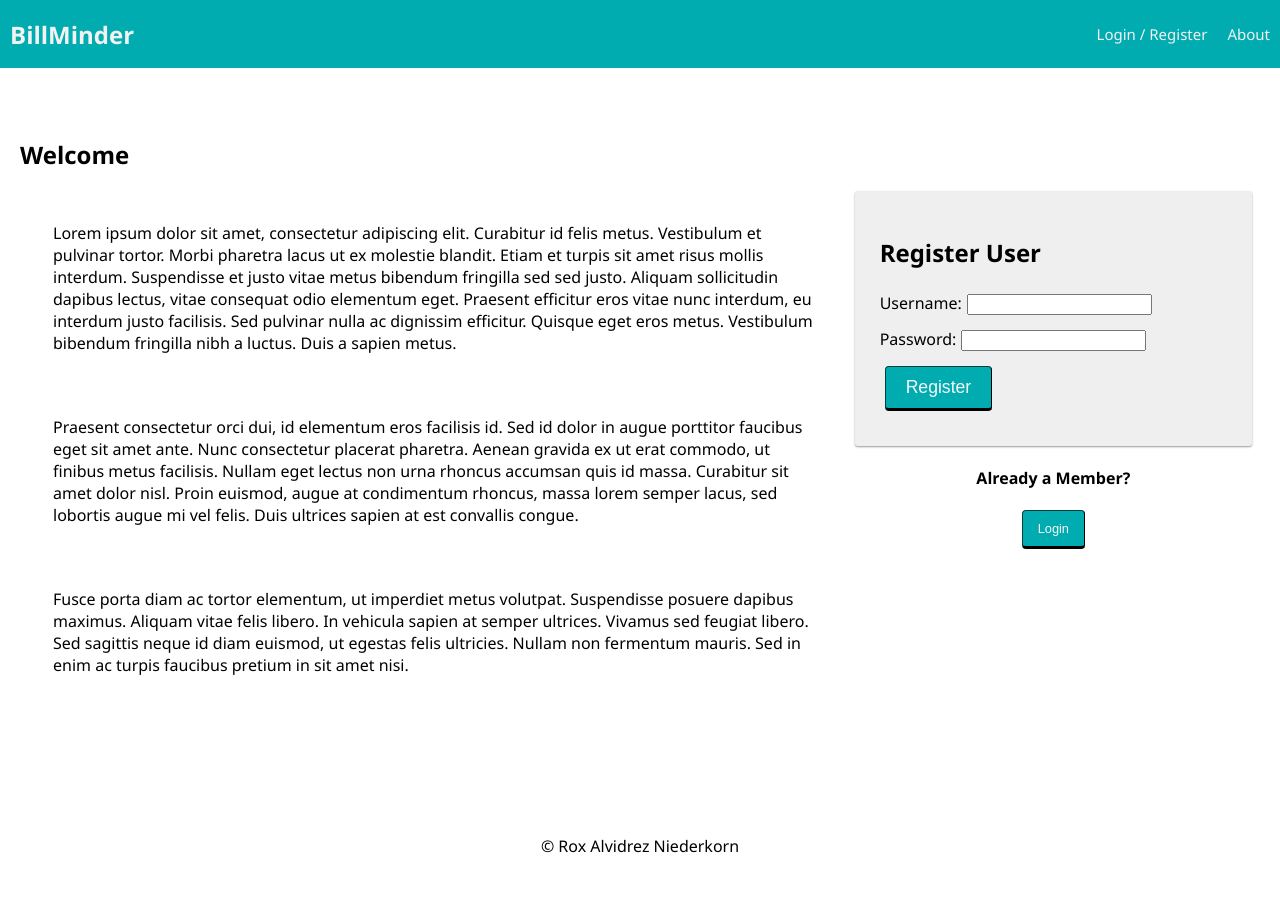
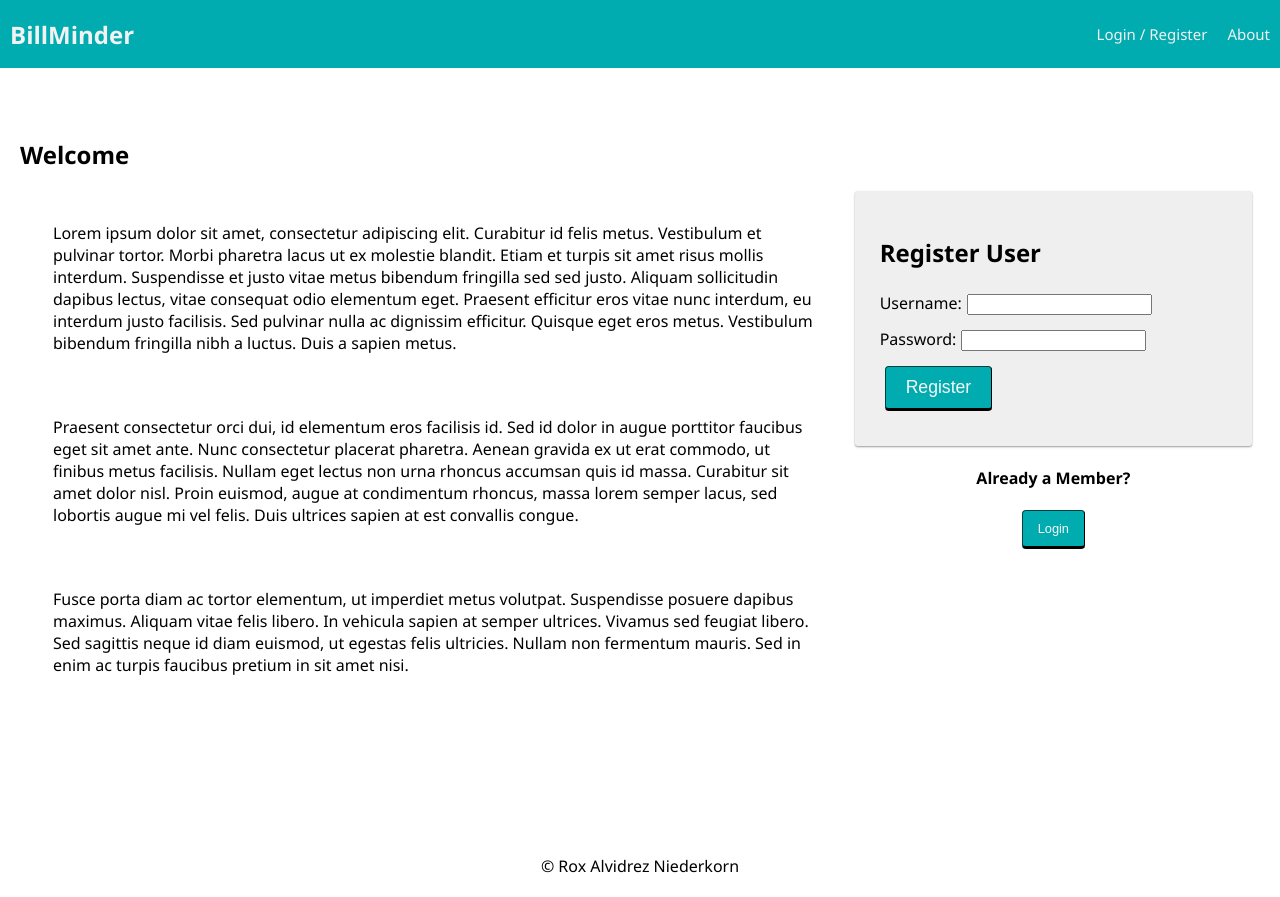
Before and after one commit to Rox-A-N/BillMinder, a React (Create React App) app: page /#/home in a window 1280 px wide. Built offline with nearby package versions, Linux system fonts and the light colour scheme; no server answers.

Commit message:
checking footer positioning

```diff
--- a/src/components/Footer/Footer.css
+++ b/src/components/Footer/Footer.css
@@ -1,5 +1,5 @@
 footer {
-  margin-top: 80px;
+  margin-top: 100px;
   padding: 20px;
   text-align: center;
 }
```
